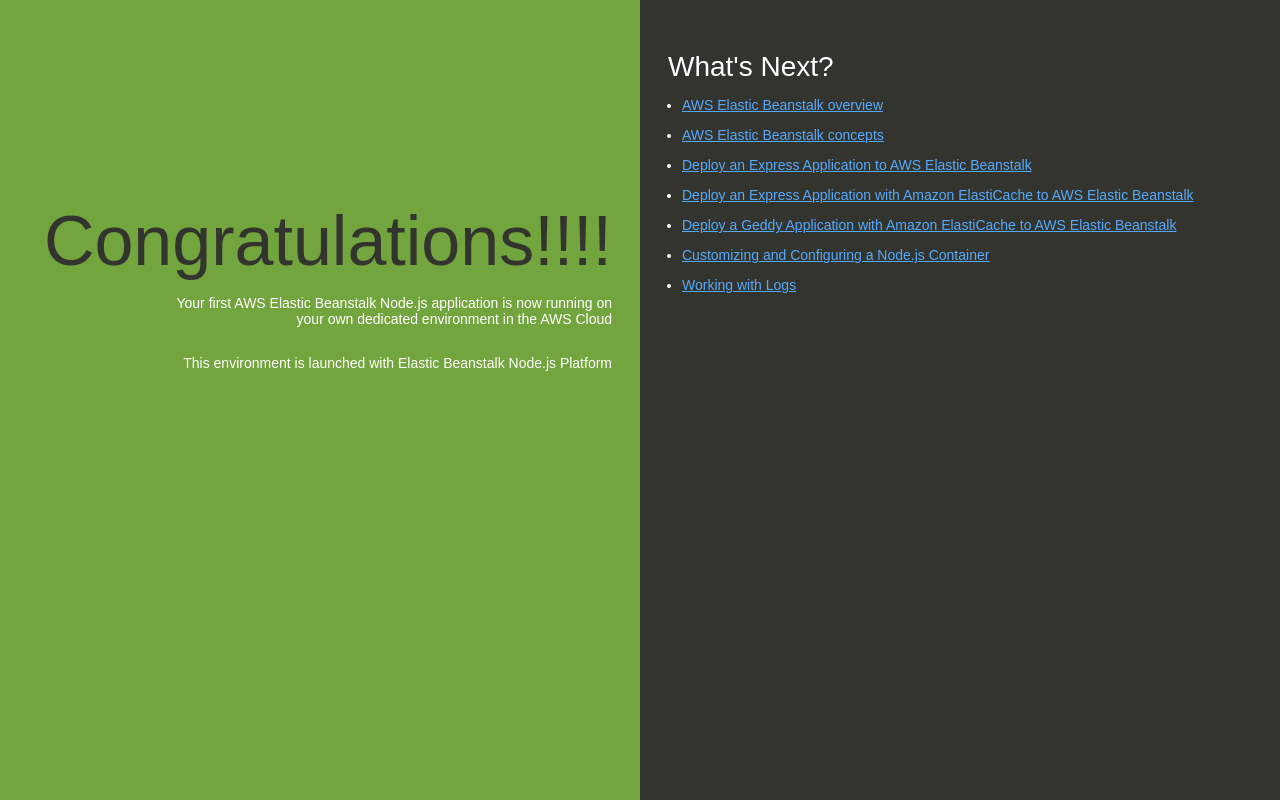
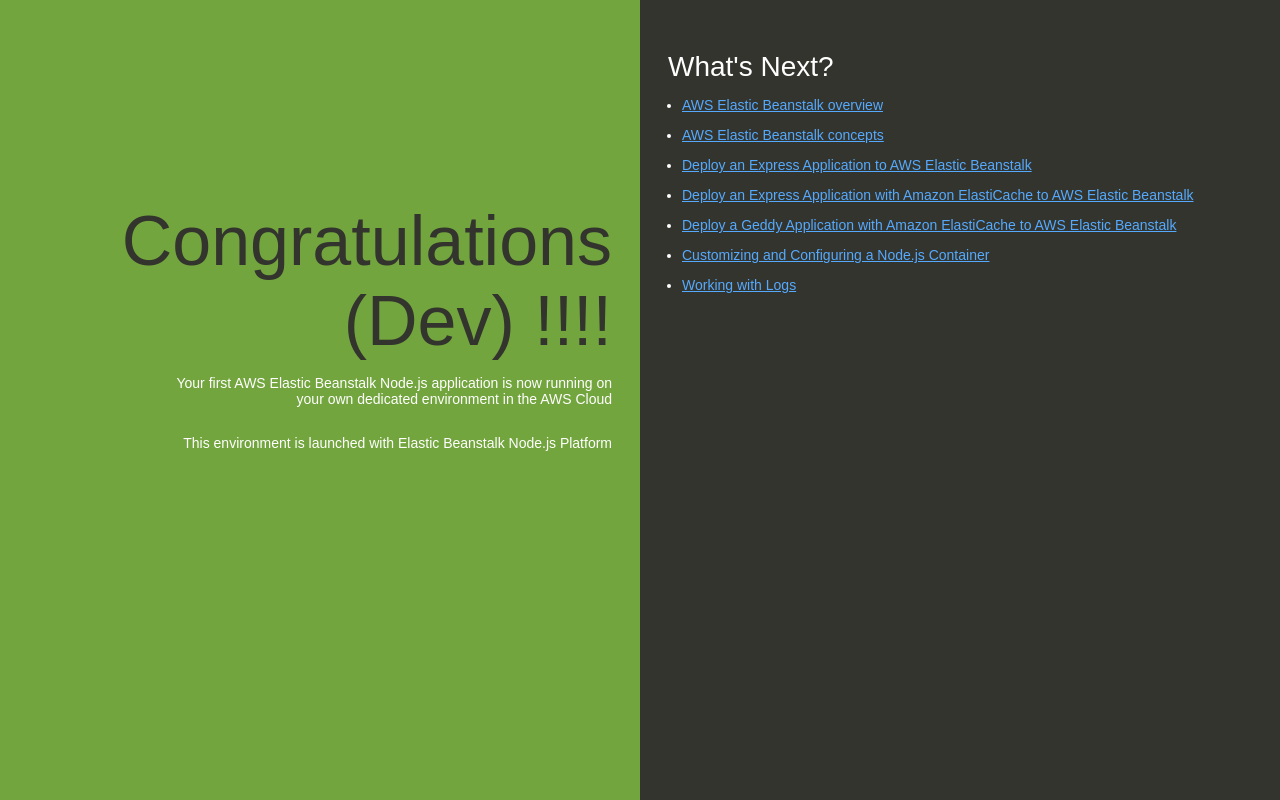
Before and after one commit to taoef1k/nodejs-eb, a website: page index.html in a window 1280 px wide. Drawn offline with Linux system fonts and the light colour scheme.

Commit message:
change index file

```diff
--- a/index.html
+++ b/index.html
@@ -74,7 +74,7 @@
   </head>
   <body>
     <div class="textColumn">
-      <h1>Congratulations!!!!</h1>
+      <h1>Congratulations (Dev) !!!!</h1>
       <p>Your first AWS Elastic Beanstalk Node.js application is now running on your own dedicated environment in the AWS Cloud</p>
       <p>This environment is launched with Elastic Beanstalk Node.js Platform</p>
     </div>
```
